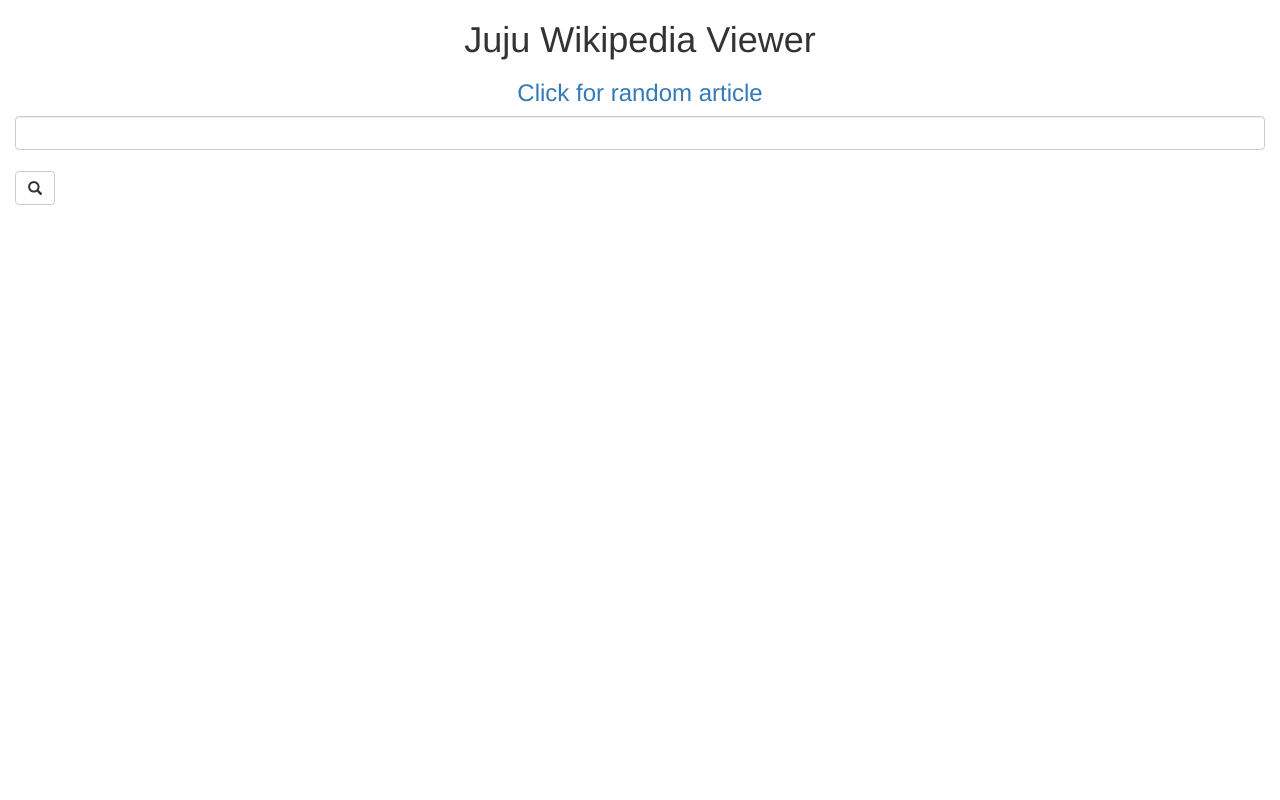
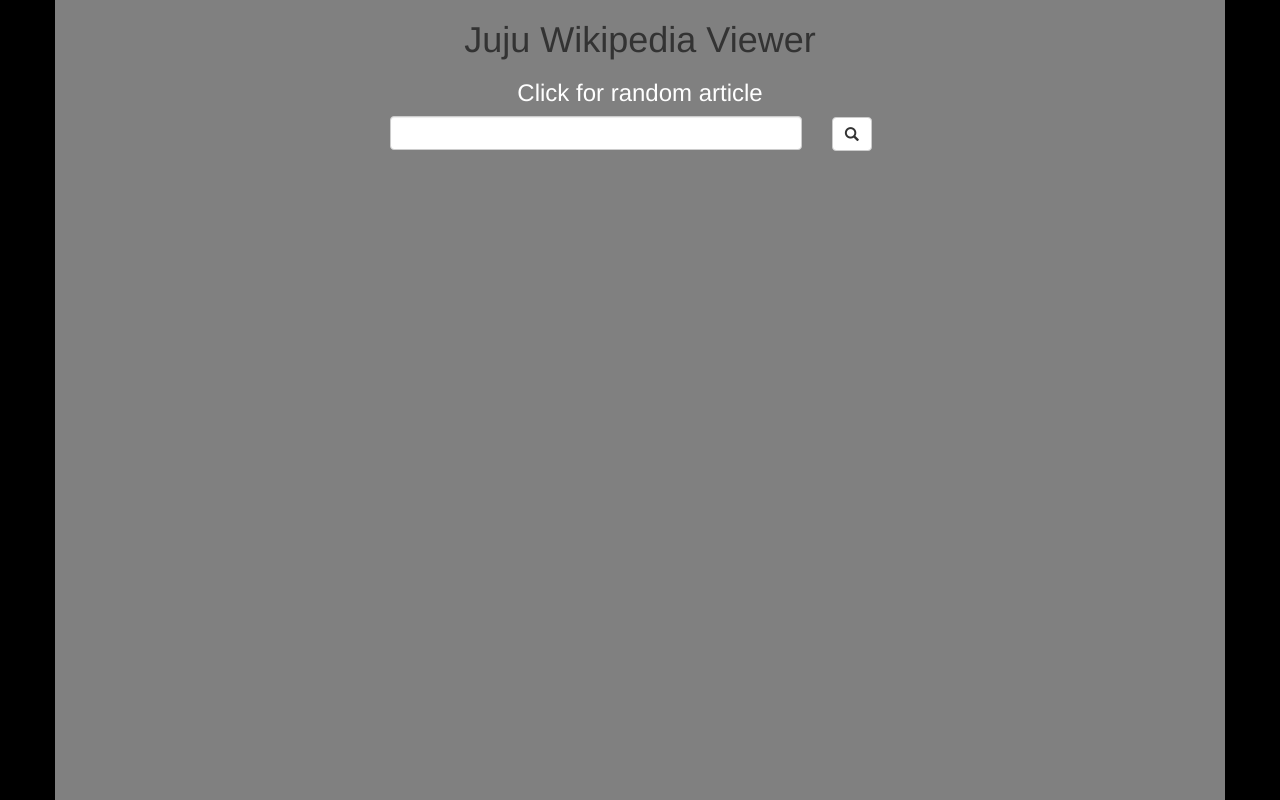
Before and after one commit to jujubeee314/freeCodeCamp_WikipediaViewer, a plain HTML site: page index.html in a window 1280 px wide. Drawn offline with nearby package versions, Linux system fonts and the light colour scheme.

Commit message:
finalizing design

```diff
--- a/css/style.css
+++ b/css/style.css
@@ -1,3 +1,19 @@
 html, body {
   height: 100%;
+  background-color: black;
 }
+
+.container {
+  background-color: gray;
+  height:100%;
+}
+
+.wikipediaApp {
+  width: 500px;
+  margin-left: auto;
+  margin-right: auto;
+}
+
+#randomArticle {
+  color: white;
+}
--- a/index.html
+++ b/index.html
@@ -15,14 +15,23 @@
   </head>
   <body>
 
-    <div class="container-fluid">
+    <div class="container">
       <div class="wikipediaApp">
         <h1 class="text-center">Juju Wikipedia Viewer</h1>
-        <h3 class="text-center"><a href="#" target="_blank">Click for random article</a></h3>
-        <div class="form-group">
-          <input type="search" class="form-control" id="searchArticle" name="name" value=""><h3><span class="btn btn-default glyphicon glyphicon-search" aria-hidden="true"></span></h3>
+        <h3 class="text-center"><a href="#" target="_blank" id="randomArticle">Click for random article</a></h3>
+        <div class="row">
+          <div class="col-md-10">
+            <input type="search" class="form-control" id="searchArticle" name="name" value="">
+          </div>
+          <div class="col-md-2">
+            <span class="btn btn-default glyphicon glyphicon-search" aria-hidden="true"></span>
+          </div>
+        </div>
 
-        </div>
+      </div>
+
+      <div class="results">
+
       </div>
 
     </div>
```
